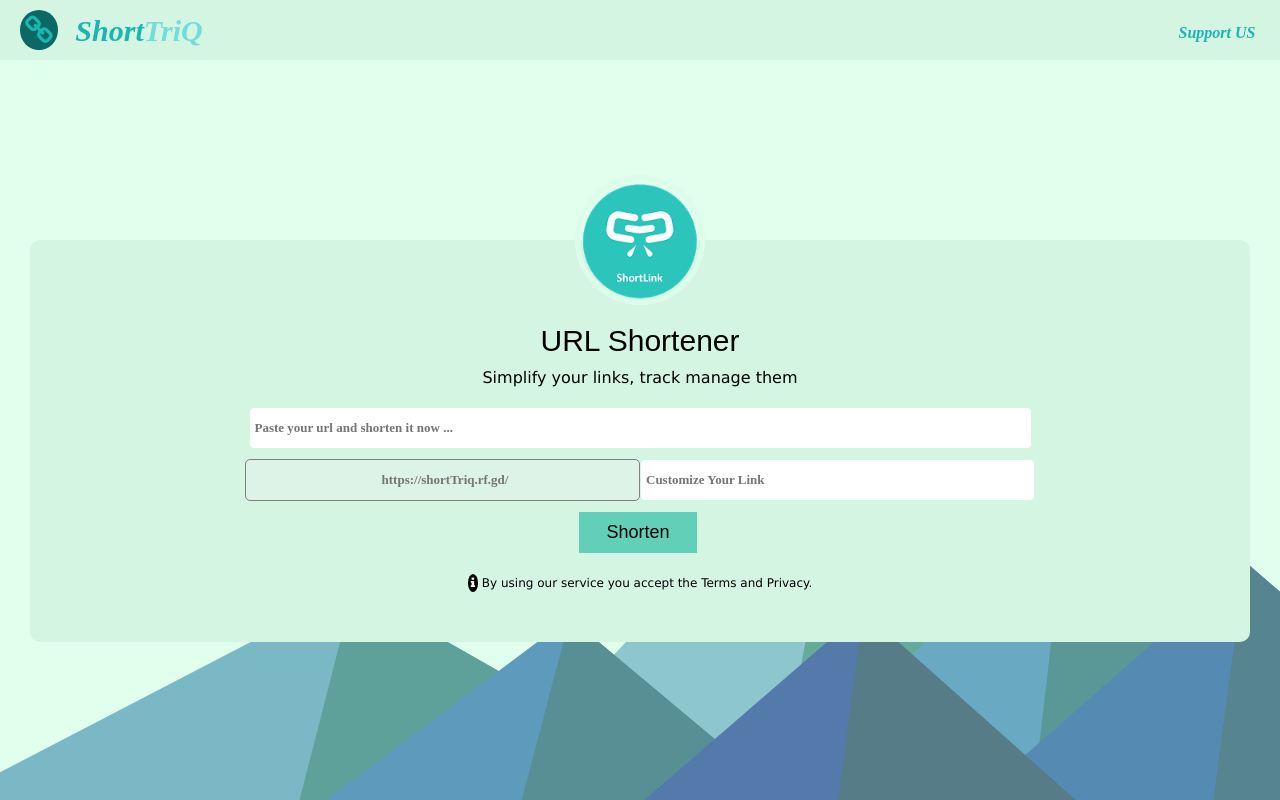
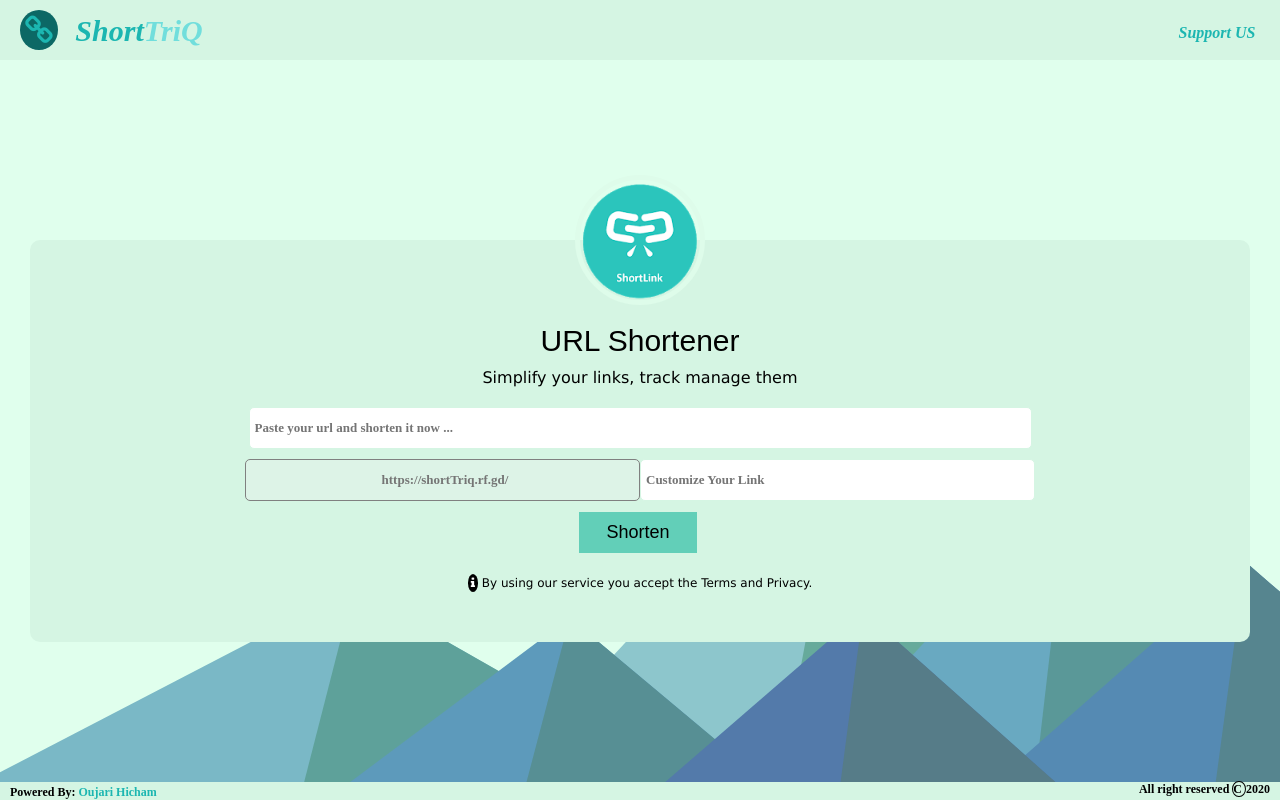
Before and after one commit to HichamOujari/shortTriQ, a React (Create React App) app: page / in a window 1280 px wide. Built offline with nearby package versions, Linux system fonts and the light colour scheme.

Commit message:
commited

```diff
--- a/src/components/acceuil.js
+++ b/src/components/acceuil.js
@@ -93,6 +93,10 @@
                     </div>
                     <p className="psousbtn"><i className="fa fa-info"></i> By using our service you accept the Terms and Privacy.</p>
                 </form>
+                <div className="footer">
+                    <p className="powerd">Powered By: <span className="auteur">Oujari Hicham</span></p>
+                    <p className="allright">All right reserved <span class="c"> C </span>{(new Date()).getFullYear()}</p>
+                </div>
             </Fragment>
         )
     }
--- a/src/css/style.css
+++ b/src/css/style.css
@@ -210,3 +210,33 @@
     font-family: fantasy;
     cursor: pointer;
 }
+
+.footer{
+    background: #D5F5E3;
+    position: fixed;
+    bottom: 0;
+    width: stretch;
+}
+
+.powerd{
+    display: inline;
+    font-size: 12px;
+    font-weight: 700;
+    display: inline;
+    margin-left: 10px;
+}
+.allright{
+    font-size: 12px;
+    font-weight: 700;
+    display: inline;
+    float: right;
+    margin-right: 10px;
+}
+.c{
+    border: 1px solid black;
+    border-radius: 50%;
+    padding: 0;
+}
+.auteur{
+    color:#1cb6b1;
+}
```
Also changed, not shown: 1 other file (tests, documents, lock files or other folders).
